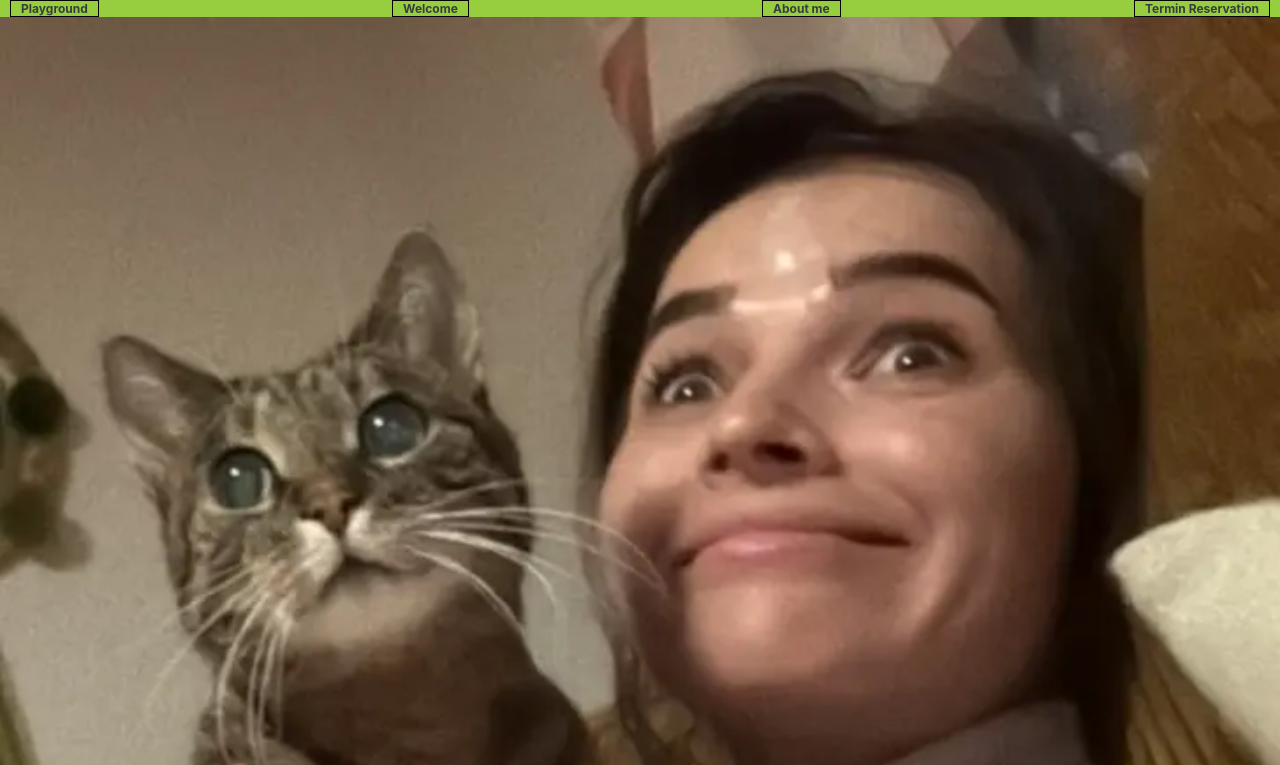
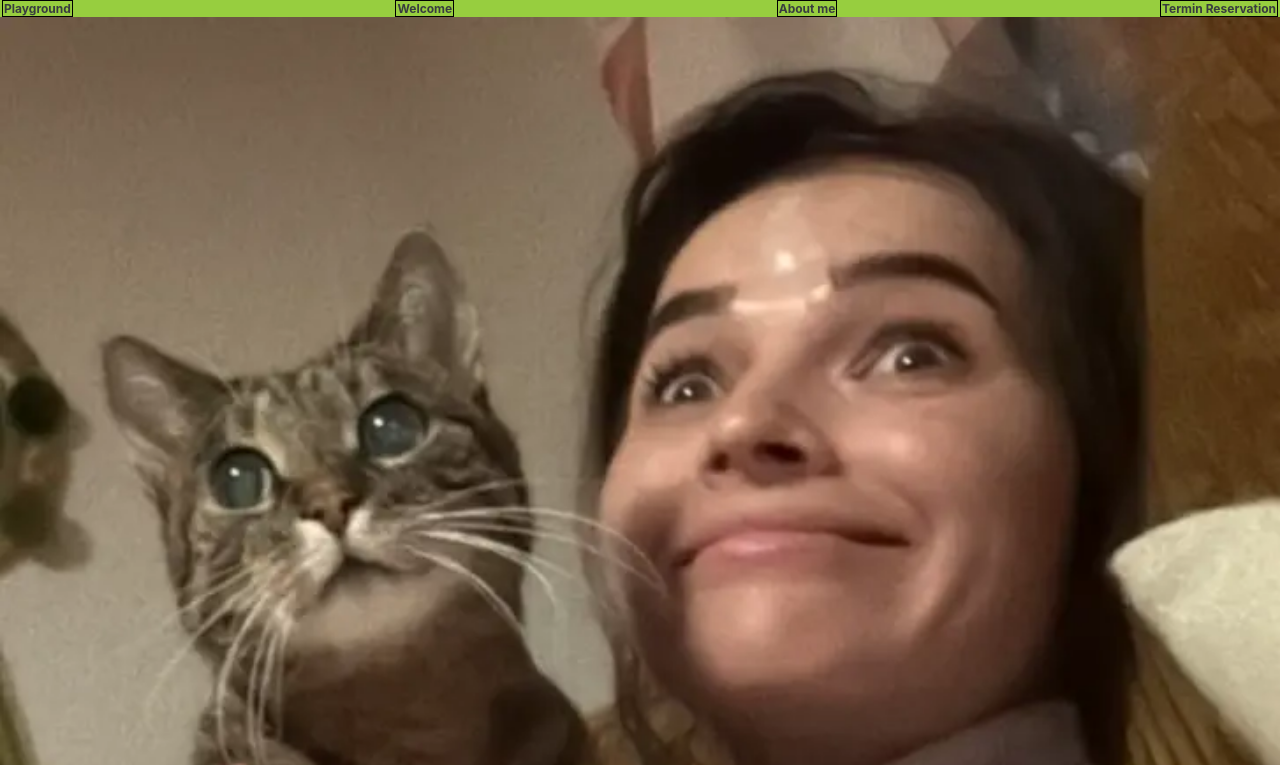
Before and after one commit to OndrejJanosik777/mn-frontend, a React (Create React App) app: page / in a window 1280 px wide. Shown: the top 765 px of the page. Built offline with nearby package versions, Linux system fonts and the light colour scheme.

Commit message:
some changes

```diff
--- a/src/components/c01-nav-bar/c01-nav-bar.scss
+++ b/src/components/c01-nav-bar/c01-nav-bar.scss
@@ -4,7 +4,7 @@
     display: flex;
     justify-content: space-between;
     align-items: center;
-    padding: 0px 10px;
+    padding: 0px 2px;
 
     .nav-item {
         // padding: 10px;
@@ -12,7 +12,7 @@
         text-decoration: none;
         font-weight: bold;
         border: 1px solid #000;
-        padding: 0px 10px;
+        padding: 0px 1px;
         font-size: 12px;
     }
 
```
